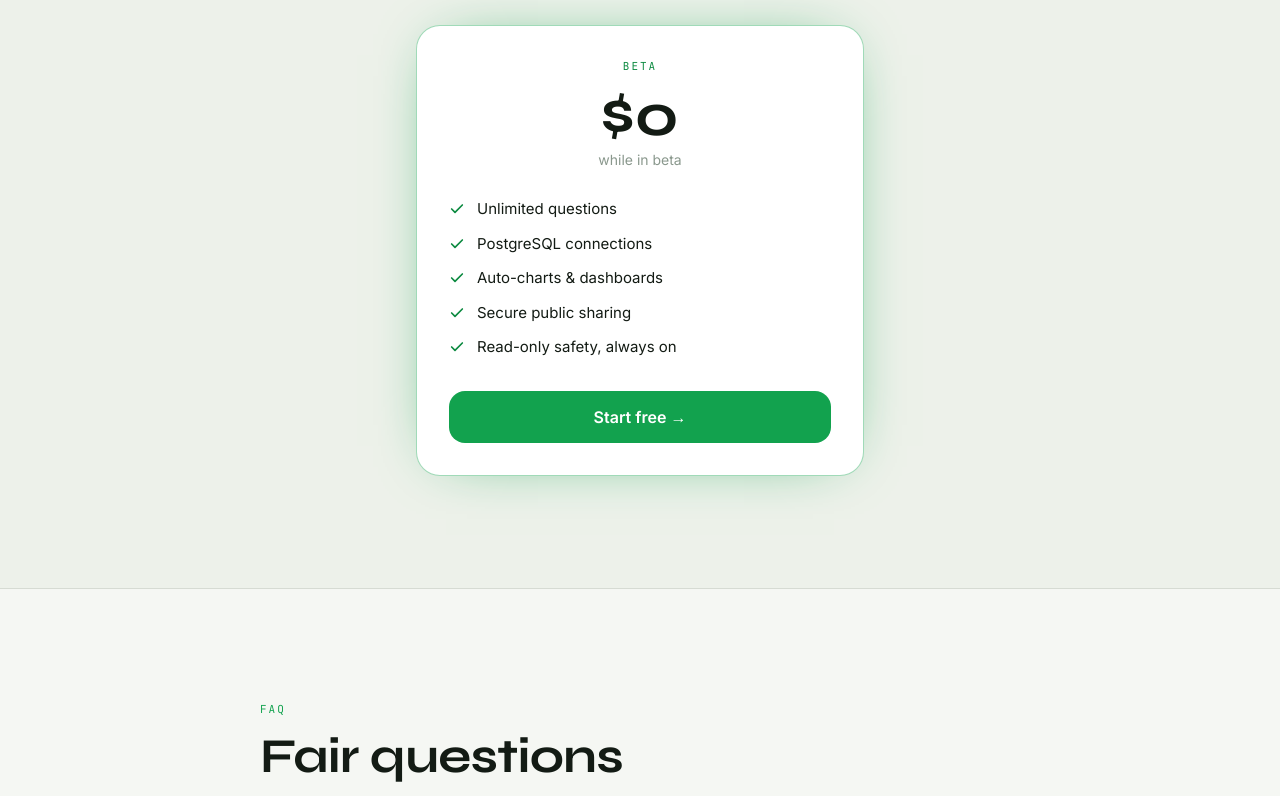
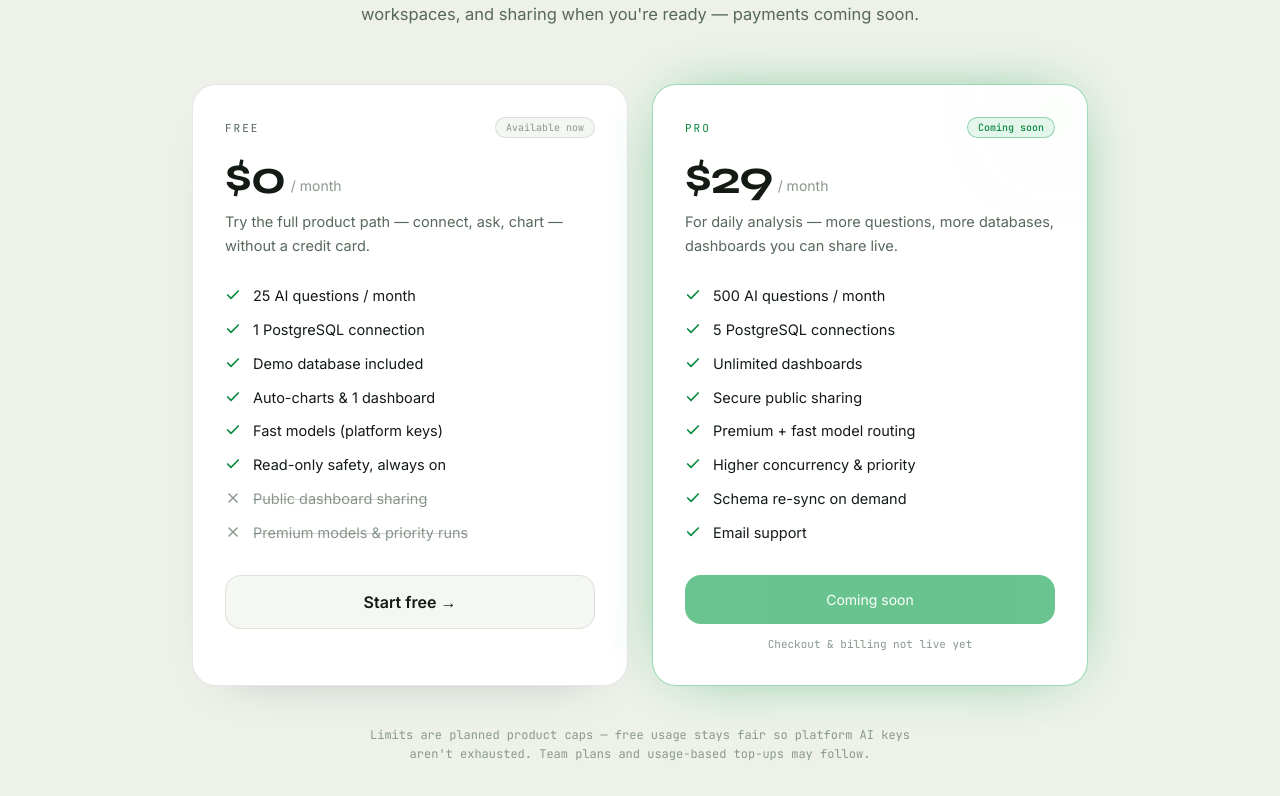
Before and after one commit to IkramBagban/query-wise, a Next.js app in the folder apps/web/: page / in a window 1280 px wide. Shown: the part 5824-6620 px from the top of the page. Built offline with nearby package versions, Linux system fonts and the light colour scheme.

Commit message:
add pricing card for pro

```diff
--- a/apps/web/app/page.tsx
+++ b/apps/web/app/page.tsx
@@ -879,37 +879,128 @@ function UseCases() {
 
 /* --------------------------------- Pricing -------------------------------- */
 
+type PlanFeature = { text: string; included: boolean };
+
+const FREE_FEATURES: PlanFeature[] = [
+  { text: "25 AI questions / month", included: true },
+  { text: "1 PostgreSQL connection", included: true },
+  { text: "Demo database included", included: true },
+  { text: "Auto-charts & 1 dashboard", included: true },
+  { text: "Fast models (platform keys)", included: true },
+  { text: "Read-only safety, always on", included: true },
+  { text: "Public dashboard sharing", included: false },
+  { text: "Premium models & priority runs", included: false },
+];
+
+const PRO_FEATURES: PlanFeature[] = [
+  { text: "500 AI questions / month", included: true },
+  { text: "5 PostgreSQL connections", included: true },
+  { text: "Unlimited dashboards", included: true },
+  { text: "Secure public sharing", included: true },
+  { text: "Premium + fast model routing", included: true },
+  { text: "Higher concurrency & priority", included: true },
+  { text: "Schema re-sync on demand", included: true },
+  { text: "Email support", included: true },
+];
+
+function PlanFeatureRow({ text, included }: PlanFeature) {
+  return (
+    <li className={`flex items-start gap-3 text-[14.5px] ${included ? "text-text" : "text-faint"}`}>
+      {included ? (
+        <Check className="mt-0.5 size-4 shrink-0 text-accent-strong" strokeWidth={2.5} />
+      ) : (
+        <X className="mt-0.5 size-4 shrink-0 text-faint" strokeWidth={2.25} />
+      )}
+      <span className={included ? undefined : "line-through decoration-border-2"}>{text}</span>
+    </li>
+  );
+}
+
 function Pricing() {
-  const included = ["Unlimited questions", "PostgreSQL connections", "Auto-charts & dashboards", "Secure public sharing", "Read-only safety, always on"];
   return (
     <section id="pricing" className="border-y border-border bg-bg-2 px-7 py-28">
       <div className="mx-auto max-w-[1180px]">
         <div data-reveal className="mx-auto max-w-2xl text-center">
           <p className="mb-3.5 font-mono text-[11px] uppercase tracking-[0.18em] text-accent">Pricing</p>
-          <h2 className="font-syne text-[clamp(32px,3.8vw,52px)] font-bold leading-[1.06] tracking-[-0.015em]">Free while in beta</h2>
+          <h2 className="font-syne text-[clamp(32px,3.8vw,52px)] font-bold leading-[1.06] tracking-[-0.015em]">
+            Start free. Scale when you need to.
+          </h2>
           <p className="mt-4 text-[16.5px] leading-relaxed text-muted">
-            Every feature, generous limits, no credit card. Paid plans arrive later — beta users get grandfathered perks.
+            Free is enough to prove QueryWise on real data. Pro unlocks volume, multi-DB workspaces, and sharing when you&apos;re ready — payments coming soon.
           </p>
         </div>
-        <div data-reveal className="mx-auto mt-12 max-w-md rounded-3xl border border-accent-line bg-surface p-8 text-center shadow-[0_0_60px_-30px_var(--accent)]">
-          <p className="m-0 font-mono text-[11px] uppercase tracking-[0.18em] text-accent-strong">Beta</p>
-          <p className="m-0 mt-3 font-syne text-6xl font-bold">$0</p>
-          <p className="m-0 mt-1 text-sm text-faint">while in beta</p>
-          <ul className="m-0 mt-7 flex list-none flex-col gap-3 p-0 text-left">
-            {included.map((item) => (
-              <li key={item} className="flex items-center gap-3 text-[15px] text-text">
-                <Check className="size-4 shrink-0 text-accent-strong" strokeWidth={2.5} />
-                {item}
-              </li>
+
+        <div data-reveal className="mx-auto mt-14 grid max-w-4xl gap-6 md:grid-cols-2">
+          {/* Free */}
+          <div className="flex flex-col rounded-3xl border border-border bg-surface p-8 shadow-[0_20px_50px_-40px_rgba(0,0,0,0.35)]">
+            <div className="flex items-center justify-between gap-3">
+              <p className="m-0 font-mono text-[11px] uppercase tracking-[0.18em] text-muted">Free</p>
+              <span className="rounded-full border border-border bg-surface-2 px-2.5 py-0.5 font-mono text-[10px] text-faint">
+                Available now
+              </span>
+            </div>
+            <div className="mt-4 flex items-end gap-1.5">
+              <p className="m-0 font-syne text-5xl font-bold tracking-tight">$0</p>
+              <p className="mb-1.5 text-sm text-faint">/ month</p>
+            </div>
+            <p className="m-0 mt-2 text-[14.5px] leading-relaxed text-muted">
+              Try the full product path — connect, ask, chart — without a credit card.
+            </p>
+            <ul className="m-0 mt-7 flex list-none flex-col gap-3 p-0">
+              {FREE_FEATURES.map((f) => (
+                <PlanFeatureRow key={f.text} {...f} />
               ))}
             </ul>
             <Link
               href="/sign-up"
-            className="mt-8 block rounded-xl bg-accent px-6 py-3.5 text-base font-semibold text-accent-ink no-underline transition-all duration-150 hover:-translate-y-0.5 hover:shadow-[0_14px_34px_-10px_var(--accent-line)]"
+              className="mt-8 block rounded-xl border border-border bg-bg px-6 py-3.5 text-center text-base font-semibold text-text no-underline transition-all duration-150 hover:-translate-y-0.5 hover:border-accent-line hover:bg-surface-2"
             >
               Start free →
             </Link>
           </div>
+
+          {/* Pro — coming soon */}
+          <div className="relative flex flex-col overflow-hidden rounded-3xl border border-accent-line bg-surface p-8 shadow-[0_0_60px_-28px_var(--accent)]">
+            <div
+              aria-hidden
+              className="pointer-events-none absolute -right-16 -top-16 size-48 rounded-full opacity-40 blur-3xl"
+              style={{ background: "radial-gradient(closest-side, var(--accent-soft), transparent)" }}
+            />
+            <div className="relative flex items-center justify-between gap-3">
+              <p className="m-0 font-mono text-[11px] uppercase tracking-[0.18em] text-accent-strong">Pro</p>
+              <span className="rounded-full border border-accent-line bg-accent-soft px-2.5 py-0.5 font-mono text-[10px] font-medium text-accent-strong">
+                Coming soon
+              </span>
+            </div>
+            <div className="relative mt-4 flex items-end gap-1.5">
+              <p className="m-0 font-syne text-5xl font-bold tracking-tight">$29</p>
+              <p className="mb-1.5 text-sm text-faint">/ month</p>
+            </div>
+            <p className="relative m-0 mt-2 text-[14.5px] leading-relaxed text-muted">
+              For daily analysis — more questions, more databases, dashboards you can share live.
+            </p>
+            <ul className="relative m-0 mt-7 flex list-none flex-col gap-3 p-0">
+              {PRO_FEATURES.map((f) => (
+                <PlanFeatureRow key={f.text} {...f} />
+              ))}
+            </ul>
+            <button
+              type="button"
+              disabled
+              className="relative mt-8 w-full cursor-not-allowed rounded-xl bg-accent/70 px-6 py-3.5 text-base font-semibold text-accent-ink opacity-90"
+            >
+              Coming soon
+            </button>
+            <p className="relative m-0 mt-3 text-center font-mono text-[11px] text-faint">
+              Checkout & billing not live yet
+            </p>
+          </div>
+        </div>
+
+        <p data-reveal className="mx-auto mt-10 max-w-xl text-center font-mono text-xs leading-relaxed text-faint">
+          Limits are planned product caps — free usage stays fair so platform AI keys aren&apos;t exhausted.
+          Team plans and usage-based top-ups may follow.
+        </p>
       </div>
     </section>
   );
@@ -923,6 +1014,7 @@ const FAQS = [
   ["Can it modify or delete my data?", "No. Enforcement is layered: a read-only role, single-statement validation, bounded results, and query timeouts. QueryWise physically cannot write."],
   ["Do I need to know SQL?", "No — you ask in plain English. But the generated SQL is always shown and explained, so analysts can verify every answer and learn from it."],
   ["What happens when the AI gets it wrong?", "You see the SQL and the row counts, so wrong answers are visible rather than silent. Rephrase or correct in a follow-up — the conversation keeps context."],
+  ["What's free vs Pro?", "Free is for trying QueryWise: a monthly question cap, one connection, and core charts/dashboards. Pro (coming soon) raises question limits, adds multi-DB workspaces, public sharing, and priority model routing. Payments are not live yet."],
 ] as const;
 
 function Faq() {
@@ -977,7 +1069,7 @@ function FinalCta() {
             <ArrowRight className="size-4 transition-transform duration-150 group-hover:translate-x-0.5" strokeWidth={2} />
           </Link>
         </div>
-        <p data-reveal className="m-0 mt-4 font-mono text-xs text-faint">No credit card · Free while in beta</p>
+        <p data-reveal className="m-0 mt-4 font-mono text-xs text-faint">No credit card · Free plan available · Pro coming soon</p>
       </div>
     </section>
   );
```
Lines whose indentation alone changed are shown as unchanged.
